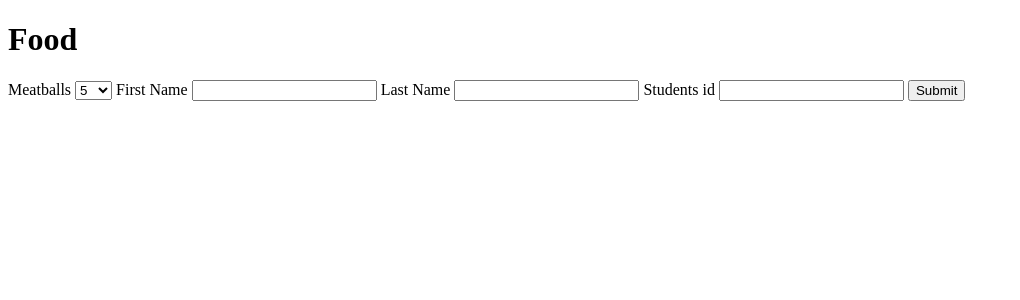
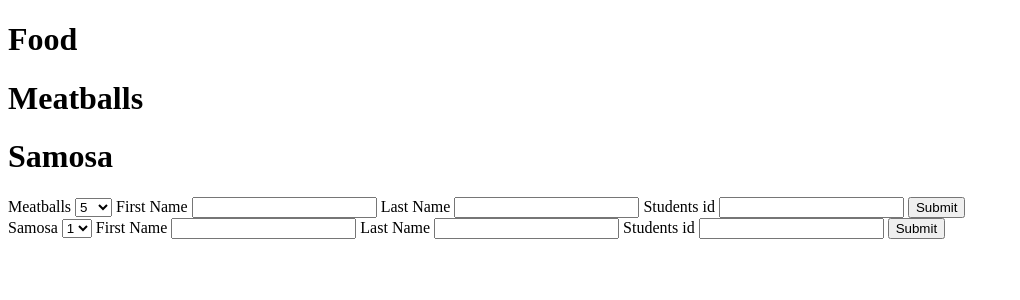
Before and after one commit to TShar27/Coding_Dojo, a Flask app: page / in a window 1280 px wide. Shown: the top 300 px of the page, without its empty margins (0-1020 px from the left). Run offline with Flask 2, Linux system fonts and the light colour scheme.

Commit message:
full lecture notes

```diff
--- a/python/weekly_work/week_7/lecture/server.py
+++ b/python/weekly_work/week_7/lecture/server.py
@@ -1,6 +1,7 @@
 # get request - requesting data from the server
 # post request - Can take in data, store and update it. Sending info to a server to get something back
 
+import re
 from flask import Flask, render_template, request, redirect, session
 app = Flask(__name__)
 app.secret_key = "I love coding"
@@ -9,18 +10,57 @@ app.secret_key = "I love coding"
 def index():
     return render_template("index.html")
 
-@app.route('/buy', methods=["post"])
+# @app.route('/buy', methods=["post"])
+# def buy():
+#     print(request.form)
+#     data = { # accesing dictionary values
+#         'first_name': request.form['fname'],
+#         'last_name': request.form['lname'],
+#         'meatballs': request.form['meatballs'],
+#         'student_id': request.form['id']
+#     }
+#     return render_template("buy.html", data = data)
+
+   # you can do the same thing with session (below)
+
+@app.route('/buy',methods=['post'])
 def buy():
     print(request.form)
-    data = { # accesing dictionary values
-        'first_name': request.form['fname'],
-        'last_name': request.form['lname'],
-        'meatballs': request.form['meatballs'],
-        'student_id': request.form['id']
-    }
-    return render_template("buy.html", data = data)
+    total = int(request.form['count']) * 2
+    session['fname'] = request.form['fname']
+    session['lname'] = request.form['lname']
+    session['food'] = request.form['food']
+    session['student_id'] = request.form['id']
+    session['count'] = request.form['count']
+    session['total'] = total
+    return redirect('/buy_stuff')
 
-   # you can do the same thing with session ^
+@app.route('/buy_stuff')
+def buy_stuff():
+    return render_template('buy.html')
+
+
+@app.route('/buy_samosa',methods=['post'])
+def samosas():
+    print(request.form)
+    total = int(request.form['count']) * 4
+    session['food'] = request.form['food']
+    session['count'] = request.form['count']
+    session['fname'] = request.form['fname']
+    session['lname'] = request.form['lname']
+    session['student_id'] = request.form['id']
+    session['total'] = total
+    return redirect('/samosa')
+
+@app.route('/samosa')
+def sam():
+    return render_template('buy.html')
+
+@app.route('/clear_session')
+def clear():
+    # session.clear()
+    session.pop('student_id')
+    return redirect('/')
 
 if __name__ == "__main__":
     app.run(debug = True,port = 5001)
--- a/python/weekly_work/week_7/lecture/templates/buy.html
+++ b/python/weekly_work/week_7/lecture/templates/buy.html
@@ -7,6 +7,7 @@
     <title>Document</title>
 </head>
 <body>
-    <h1>{{data['first_name']}} {{data['last_name']}} bought {{data.meatballs}}  meatballs charged to id number: {{data.student_id}} </h1>
+    <h1>{{session['fname']}} {{session['lname']}} bought {{session.count}} amount of {{session.food}} charged to id number: {{session.student_id}} for a total of ${{session['total']}} dollars </h1>
+    <a href="/clear_session">Clear Session!! </a>
 </body>
 </html>
--- a/python/weekly_work/week_7/lecture/templates/index.html
+++ b/python/weekly_work/week_7/lecture/templates/index.html
@@ -9,9 +9,12 @@
 <body>
     <div id = "container">
         <h1>Food</h1>
+        <h1>Meatballs</h1>
+        <h1>Samosa</h1>
         <form action="/buy" method = "post">
+            <input type="hidden" name="food" value="meatballs">
             <label for="">Meatballs</label>
-            <select name="meatballs" id="">
+            <select name="count" id="">
                 <option value="5">5</option>
                 <option value="10">10</option>
                 <option value="15">15</option>
@@ -26,6 +29,24 @@
             <input type="text" name="id">
             <button>Submit</button>
         </form>
+        <form action="/buy_samosa" method="post">
+            <input type="hidden" name="food" value="samosa">
+            <label for="">Samosa</label>
+            <select name="count" id="">
+                <option value="1">1</option>
+                <option value="2">2</option>
+                <option value="3">3</option>
+                <option value="4">4</option>
+                <option value="5">5</option>
+            </select>
+            <label for="">First Name</label>
+            <input type="text" name="fname">
+            <label for="">Last Name</label>
+            <input type="text" name="lname">
+            <label for="">Students id</label>
+            <input type="text" name="id">
+            <button>Submit</button>
+        </form>
     </div>
 </body>
 </html>
```
